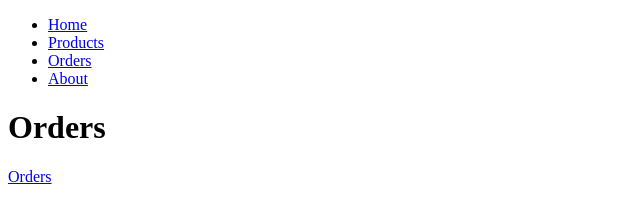
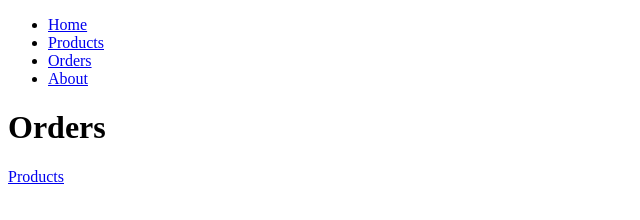
Before and after one commit to kovacsnora0/kovacsnora0.github.io, a plain HTML site: page pages/orders.html in a window 1280 px wide. Shown: the full height of the page, 0-640 px from the left. Drawn offline with Linux system fonts and the light colour scheme.

Commit message:
link javítva

```diff
--- a/pages/orders.html
+++ b/pages/orders.html
@@ -23,7 +23,7 @@
         </li>
     </ul>
     <h1>Orders</h1>
-    <a href="/pages/products.html">Orders</a>
+    <a href="/pages/products.html">Products</a>
 </body>
 
 </html>
```
